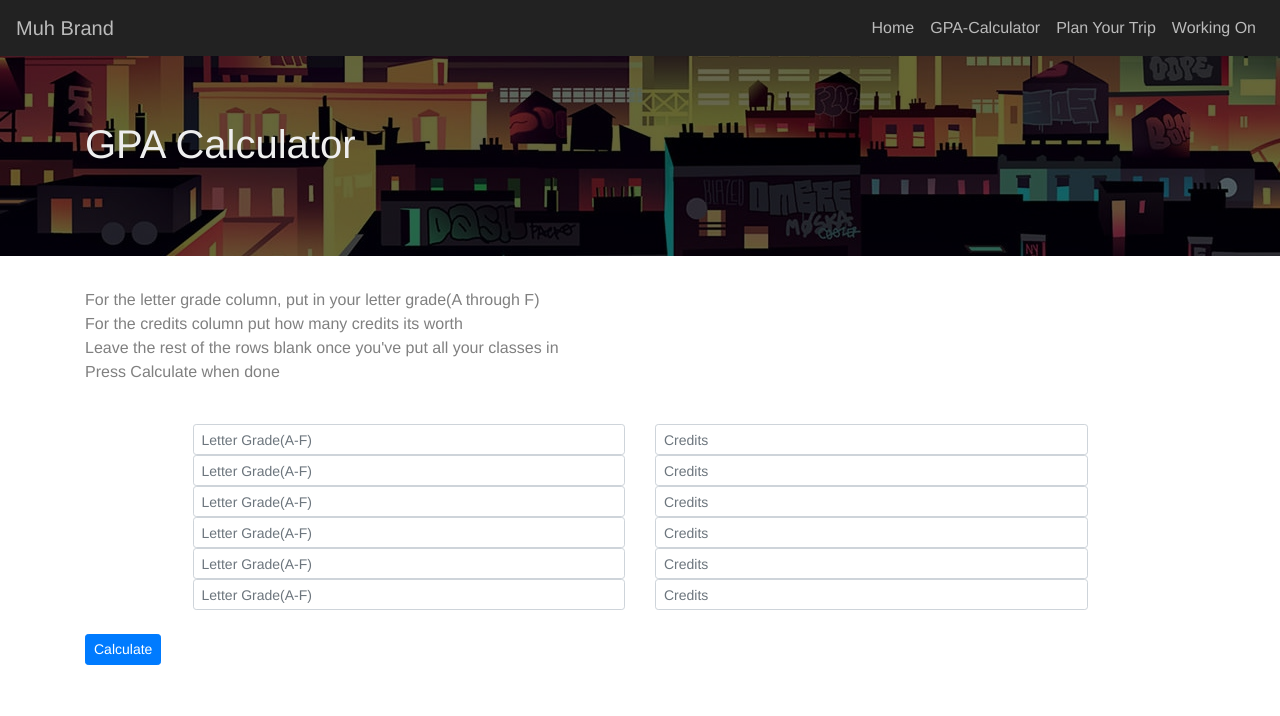
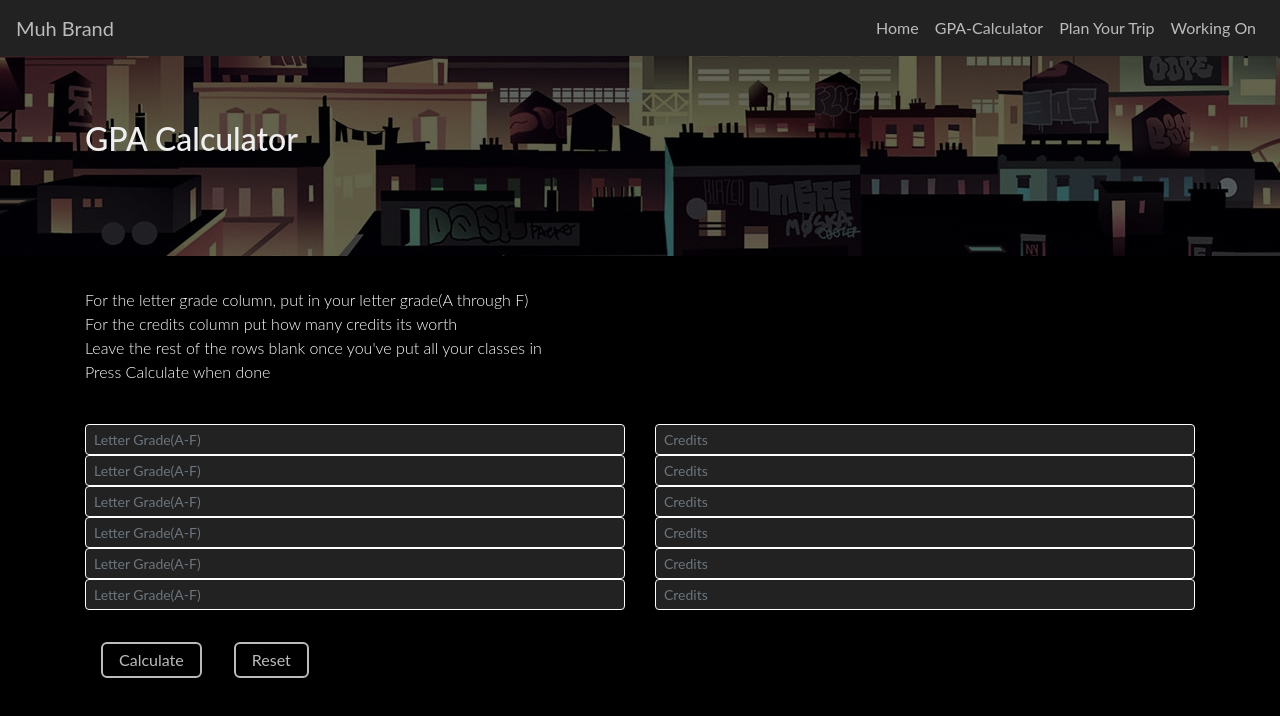
Before and after one commit to papaJCL/React, a React app: page /GPA in a window 1280 px wide. Shown: the top 716 px of the page. Built offline with nearby package versions, Linux system fonts and the light colour scheme.

Commit message:
Overall theme changes

```diff
--- a/package.json
+++ b/package.json
@@ -13,6 +13,8 @@
   "proxy": "http://localhost:5000",
   "license": "ISC",
   "dependencies": {
+    "@sweetalert2/theme-dark": "^3.1.4",
+    "@sweetalert2/theme-wordpress-admin": "^3.1.4",
     "@sweetalert2/themes": "^3.1.2",
     "bootstrap": "^4.4.1",
     "css-loader": "^3.4.2",
@@ -20,6 +22,7 @@
     "file-loader": "^5.1.0",
     "gh-pages": "^2.2.0",
     "javascript-terminal": "^1.0.3",
+    "node-sass": "^4.13.1",
     "react": "^16.13.0",
     "react-bootstrap": "^1.0.0-beta.17",
     "react-bootstrap-sweetalert": "^5.1.9",
@@ -29,7 +32,7 @@
     "reactstrap": "^8.4.1",
     "style-loader": "^1.1.3",
     "styled-components": "^5.0.1",
-    "sweetalert2": "^9.10.0",
+    "sweetalert2": "^9.10.10",
     "terminal-in-react": "^4.3.1",
     "terminal-in-react-pseudo-file-system-plugin": "^3.0.0",
     "url-loader": "^3.0.0",
@@ -38,6 +41,7 @@
   "devDependencies": {
     "@babel/core": "^7.8.7",
     "@babel/plugin-proposal-class-properties": "^7.8.3",
+    "@babel/plugin-proposal-decorators": "^7.8.3",
     "@babel/preset-env": "^7.8.7",
     "@babel/preset-react": "^7.8.3",
     "babel-loader": "^8.0.6",
--- a/public/index.html
+++ b/public/index.html
@@ -7,6 +7,7 @@
   <link rel="stylesheet" href="https://maxcdn.bootstrapcdn.com/bootstrap/4.4.1/css/bootstrap.min.css"
     integrity="sha384-Vkoo8x4CGsO3+Hhxv8T/Q5PaXtkKtu6ug5TOeNV6gBiFeWPGFN9MuhOf23Q9Ifjh" crossorigin="anonymous" />
   <link rel="stylesheet" href="../src/css/styles.css">
+
   <title>Jeremy</title>
 </head>
 
--- a/src/GPA.js
+++ b/src/GPA.js
@@ -1,8 +1,45 @@
 import React, { Component } from 'react';
 import { Input } from 'reactstrap'
-import { Row, Col, Card, Button, Container } from 'react-bootstrap';
+import { Row, Col, Container } from 'react-bootstrap';
 import Swal from 'sweetalert2'
+import '../node_modules/@sweetalert2/theme-dark';
 import { Jumbotron } from './components/Jumbotron';
+import styled from 'styled-components';
+
+
+const Button = styled.button`
+    background: transparent;
+    border-radius: 6px;
+    border: 2px solid #bbb;
+    color: #bbb;
+    margin: 0.5em 1em;
+    padding: 0.25em 1em;
+    transition-duration: 0.4s;
+    -webkit-transition-duration: 0.4s;
+    transition-duration: 0.4s;
+    box-shadow: 0 12px 16px 0 rgba(0,0,0,0.24),0 17px 50px 0 rgba(0,0,0,0.19);
+    &:hover {
+        color: white;
+      }
+`;
+
+const Styles = styled.div`
+    .form-control:focus {
+        border-color: grey;
+        box-shadow: 0px 1px 1px rgba(0, 0, 0, 0.075) inset, 0px 0px 0px grey;
+    }
+    input[type=text] {
+        background-color: #222;
+        color: #bbb;
+        border: 1px solid #fff;
+        border-radius: 4px;
+
+    }
+`;
+
+
+
+
 
 
 
@@ -13,6 +50,8 @@ class GPA extends Component {
         this.calculateGPA = this.calculateGPA.bind(this)
         this.handleGradeChange = this.handleGradeChange.bind(this)
         this.handleCreditChange = this.handleCreditChange.bind(this)
+        this.resetGradesCredits = this.resetGradesCredits.bind(this);
+
 
         this.state = {
             grade1: '', credit1: '',
@@ -21,19 +60,66 @@ class GPA extends Component {
             grade4: '', credit4: '',
             grade5: '', credit5: '',
             grade6: '', credit6: '',
-            finalAnswer: null,
         }
     }
 
+
+
     showErrorBox() {
+        console.log("landed on error boxx")
         return (
             Swal.fire({
                 title: 'Error!',
-                text: "One or more of the inputs is formatted incorrectly, make sure the grade is letter A through F and credits is an integer",
+                text: "One or more of the inputs is formatted incorrectly, make sure the grade is letter A through F and credits is a number",
                 icon: 'error',
-                confirmButtonText: 'Retry'
+                cancelButtonText: 'Retry',
+                showCancelButton: true,
+                showConfirmButton: false,
             })
         );
+    }
+
+    returnAnswerString(answer) {
+        answer = answer.toFixed(2)
+        if (answer >= 3.0) {
+            return [("Impressive! \nYour GPA is"), ("Congrats you're doing great!"), ('success')]
+        }
+        else if (answer > 2.5 && answer < 3.0) {
+            return [("Not bad! \nYour GPA is"), ("Keep studying and bump it up!"), ('warning')]
+        }
+        else if (answer <= 2.5) {
+            return [("Keep working hard!\n Your GPA is"), ("Your GPA is quite low but keep trying!"), ('error')]
+        }
+    }
+
+    showAnswerBox(answer) {
+        let message = this.returnAnswerString(answer);
+        return (
+            Swal.fire({
+                title: message[0],
+                footer: message[1],
+                text: answer.toFixed(2),
+                showCloseButton: true,
+                icon: message[2],
+                cancelButtonText: 'Back',
+                showCancelButton: true,
+                showConfirmButton: false,
+            })
+        );
+    }
+
+    resetGradesCredits() {
+        this.setState({
+            grade1: '', credit1: '',
+            grade2: '', credit2: '',
+            grade3: '', credit3: '',
+            grade4: '', credit4: '',
+            grade5: '', credit5: '',
+            grade6: '', credit6: '',
+        }, () => {
+            console.log("landed after state");
+            console.log(this.state);
+        });
     }
 
     checkIfValidGrade(gradeArray) {
@@ -106,8 +192,10 @@ class GPA extends Component {
         credits = this.checkIfValidCredits(credits);
         finalAnswer = this.getCalculation(grades, credits);
 
+        console.log("final answer reeeee", finalAnswer)
+
         if (!isNaN(finalAnswer)) {
-            this.props.setFinalAnswerState(finalAnswer);
+            this.showAnswerBox(finalAnswer);
         }
 
     }
@@ -126,30 +214,30 @@ class GPA extends Component {
 
     renderFormRow(grade, credit) {
         return (
-            <Container>
-                <Row className="justify-content-md-center">
-                    <Col xs lg="5" >
+            <Row >
+                <Col  >
+                    <Styles>
                         <Input bsSize="sm" name={grade} placeholder={"Letter Grade(A-F)"} onChange={(e) => this.handleGradeChange(grade, e)} />
+                    </Styles>
                 </Col >
-                    <Col xs lg="5" >
+                <Col  >
+                    <Styles>
                         <Input bsSize="sm" name={credit} placeholder={"Credits"} onChange={(e) => this.handleCreditChange(credit, e)} />
+                    </Styles>
                 </Col>
             </Row>
-            </Container>
         )
     }
 
     explainCard() {
         return (
             <div className="display-linebreak">
-                <Card className="card border-0">
-                    <Card.Text>
-                        <p>{"For the letter grade column, put in your letter grade(A through F)\n" +
+                <p>
+                    {"For the letter grade column, put in your letter grade(A through F)\n" +
                         "For the credits column put how many credits its worth\n" +
                         "Leave the rest of the rows blank once you've put all your classes in\n" +
-                            "Press Calculate when done"}</p>
-                    </Card.Text>
-                </Card>
+                        "Press Calculate when done"}
+                </p>
             </div>
         );
     }
@@ -165,12 +253,12 @@ class GPA extends Component {
                 {this.renderFormRow("grade6", "credit6")}
                 <br />
                     <Button size="sm" onClick={this.calculateGPA} >Calculate</Button>
+                    <Button size="sm" onClick={this.resetGradesCredits} >Reset</Button>
             </div>
         );
     }
 
     render() {
-        if (this.props.finalGpaAnswer == null) {
             return (
                 <div >
                     <Jumbotron message="GPA Calculator" pic="gpaPic" />
@@ -182,18 +270,6 @@ class GPA extends Component {
                 </div>
             )
     }
-        else if (this.props.finalGpaAnswer != null) {
-            return (
-                <div>
-                    <Jumbotron message="GPA Answer" pic="gpaPic" />
-                    <Container>
-                        <h1>{this.props.finalGpaAnswer}</h1>
-                        <Button size="sm" onClick={this.props.resetGPAState} >Reset</Button>
-                    </Container>
-                </div>
-            )
-        }
-    }
 
 }
 
--- a/src/components/Jumbotron.js
+++ b/src/components/Jumbotron.js
@@ -17,6 +17,8 @@ const Styles = styled.div`
     height: 200px;
     position: relative;
     z-index: -2;
+    -webkit-filter: grayscale(50%);
+    filter: grayscale(50%);
   }
   .gpaPic {
     background: url(${gpaPic}) no-repeat bottom;
@@ -25,6 +27,8 @@ const Styles = styled.div`
     height: 200px;
     position: relative;
     z-index: -2;
+    -webkit-filter: grayscale(50%);
+    filter: grayscale(50%);
   }.tripPic {
     background: url(${tripPic}) no-repeat bottom;
     background-size: cover;
@@ -32,6 +36,8 @@ const Styles = styled.div`
     height: 200px;
     position: relative;
     z-index: -2;
+    -webkit-filter: grayscale(50%);
+    filter: grayscale(50%);
   }.workingOnPic {
     background: url(${workingOnPic}) no-repeat bottom;
     background-size: cover;
@@ -39,6 +45,8 @@ const Styles = styled.div`
     height: 200px;
     position: relative;
     z-index: -2;
+    -webkit-filter: grayscale(50%);
+    filter: grayscale(50%);
   }
   .overlay {
     background-color: black;
@@ -49,16 +57,18 @@ const Styles = styled.div`
     bottom: 0;
     right: 0;
     z-index: -1;
+    -webkit-filter: grayscale(50%);
+    filter: grayscale(50%);
   }
 `;
 
-export const Jumbotron = ({message , pic}) => (
+export const Jumbotron = ({ message, pic }) => (
 
   <Styles>
     <Jumbo fluid className={pic}>
       <div className="overlay"></div>
       <Container>
-          <h1>{message}</h1>
+      <h2 class="w3-wide w3-center">{message}</h2>
       </Container>
     </Jumbo>
   </Styles>
--- a/src/components/NavigationBar.js
+++ b/src/components/NavigationBar.js
@@ -20,27 +20,27 @@ const Styles = styled.div`
 
 export const NavigationBar = () => (
   <Styles>
-  <Navbar expand="lg" bg="text-secondary">
+    <Navbar collapseOnSelect expand="lg" variant="dark" >
       <Navbar.Brand href="/index.html">Muh Brand</Navbar.Brand>
-    <Navbar.Toggle />
-    <Navbar.Collapse >
-      <Nav  bg="text-secondary" className="ml-auto">
+      <Navbar.Toggle aria-controls="responsive-navbar-nav" />
+      <Navbar.Collapse id="responsive-navbar-nav" >
+        <Nav className="ml-auto">
           <Nav.Item>
-          <Nav.Link>
+            <Nav.Link eventKey="1">
               <Link to="/Home">Home</Link>
             </Nav.Link>
           </Nav.Item><Nav.Item>
-          <Nav.Link>
+            <Nav.Link eventKey="2">
               <Link to="/GPA">GPA-Calculator</Link>
             </Nav.Link>
           </Nav.Item>
           <Nav.Item>
-          <Nav.Link>
+            <Nav.Link eventKey="3">
               <Link to="/Trip">Plan Your Trip</Link>
             </Nav.Link>
           </Nav.Item>
           <Nav.Item>
-          <Nav.Link>
+            <Nav.Link eventKey="4">
               <Link to="/ToDo">Working On</Link>
             </Nav.Link>
           </Nav.Item>
--- a/src/css/styles.css
+++ b/src/css/styles.css
@@ -1,8 +1,22 @@
 body {
     margin: 0;
     padding: 0;
-    font-family: Helvetica, sans-serif;
+    font-family: "Lato", sans-serif;
+    background-color:black;
   }
+
+  .bg-text {
+    color: white;
+    font-weight: bold;
+    position: absolute;
+    top: 50%;
+    left: 50%;
+    transform: translate(-50%, -50%);
+    z-index: 5;
+    width: 80%;
+    padding: 20px;
+  }
+
 
 
 
@@ -37,6 +51,6 @@ body {
 }
 
 p {
-    color: grey;
+    color: white;
     font-weight: 300;
   }
```
Also changed, not shown: .babelrc, 2 other files (tests, documents, lock files or other folders). Lines whose indentation alone changed are shown as unchanged.
